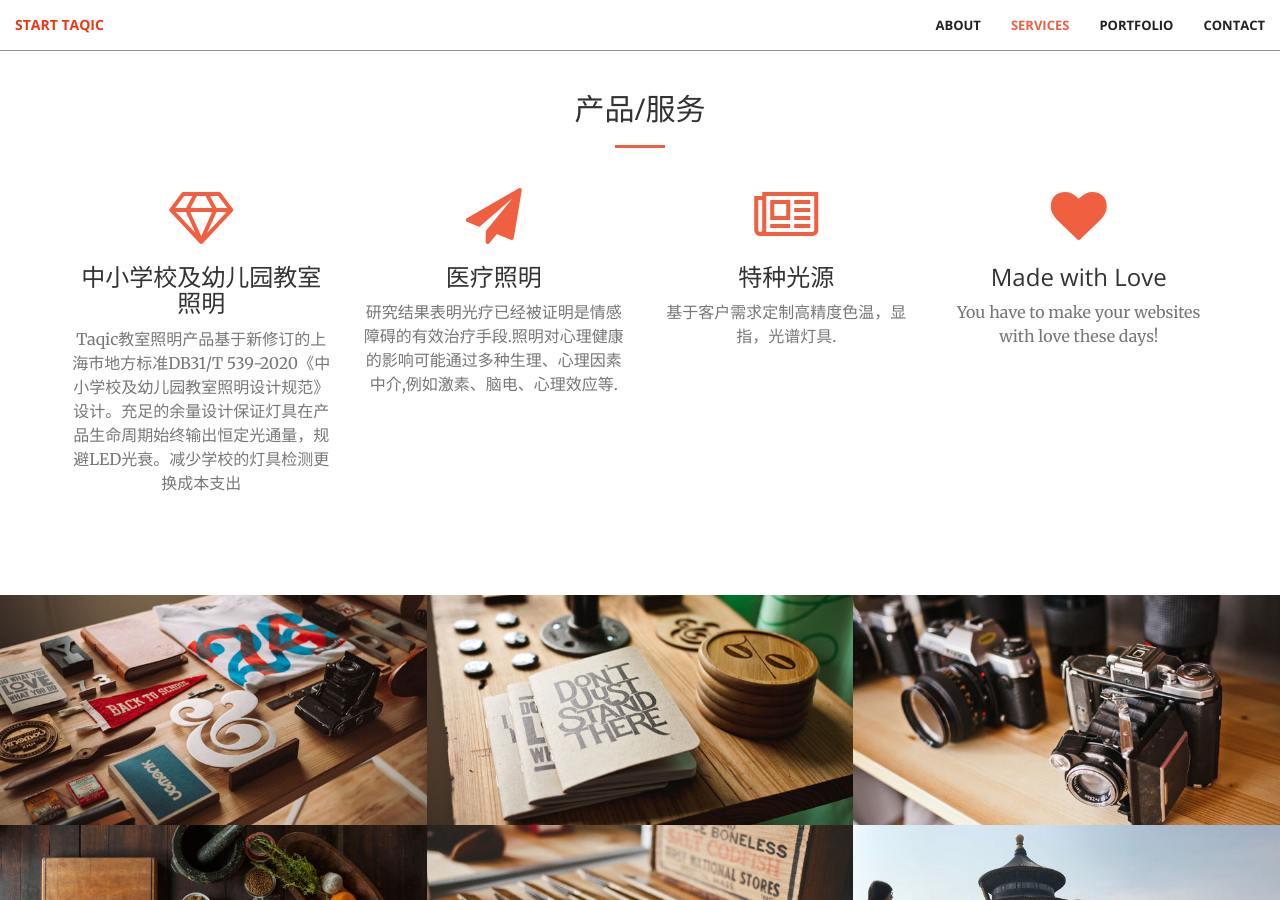
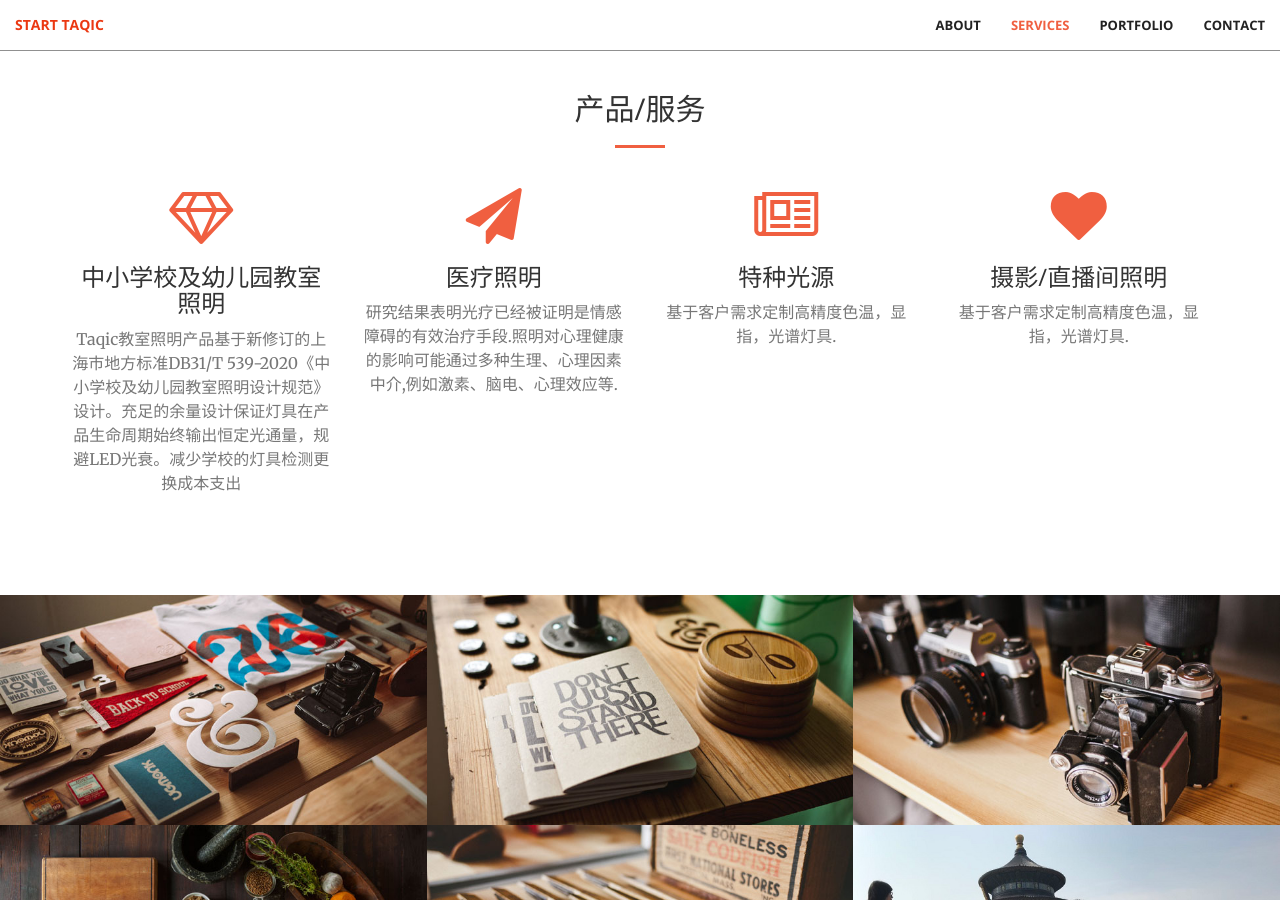
Before and after one commit to taqic/taqic.github.io, a Jekyll site: the page built from index.html, in a window 1280 px wide and 900 px high, scrolled down 1326 px. Built offline with Jekyll 4.4.1, drawn with Linux system fonts in a browser that asks for light colours.

Commit message:
Update services.html

```diff
--- a/_includes/services.html
+++ b/_includes/services.html
@@ -33,8 +33,8 @@
             <div class="col-lg-3 col-md-6 text-center">
                 <div class="service-box">
                     <i class="fa fa-4x fa-heart wow bounceIn text-primary" data-wow-delay=".3s"></i>
-                    <h3>Made with Love</h3>
-                    <p class="text-muted">You have to make your websites with love these days!</p>
+                    <h3>摄影/直播间照明</h3>
+                    <p class="text-muted">基于客户需求定制高精度色温，显指，光谱灯具.</p>
                 </div>
             </div>
         </div>
```
